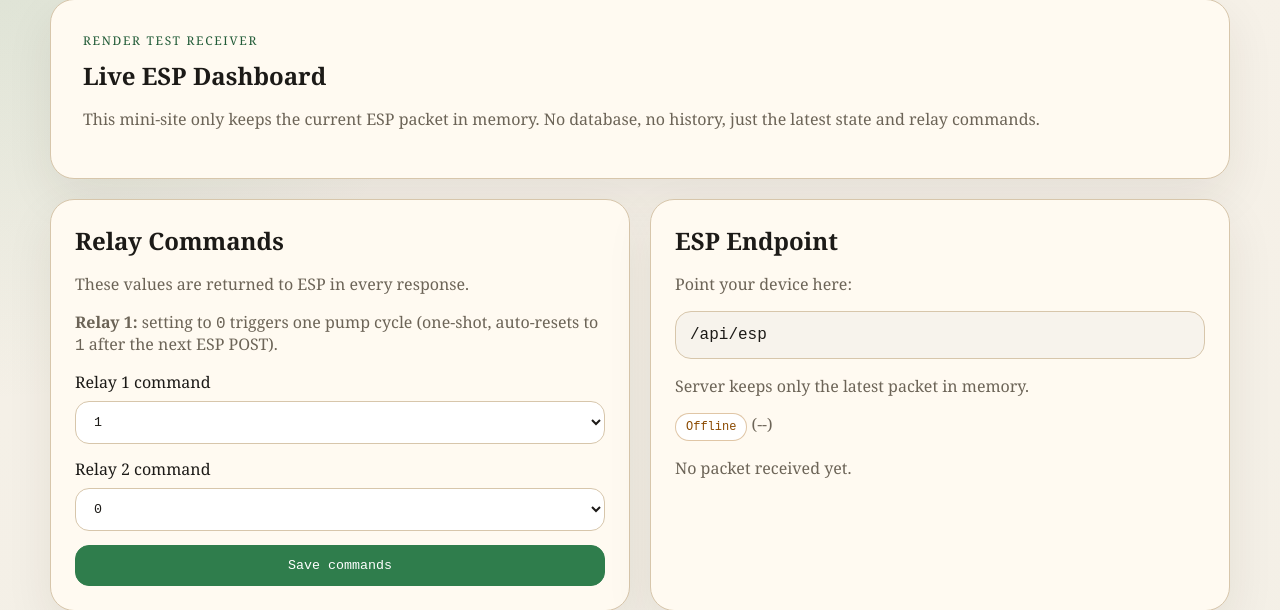
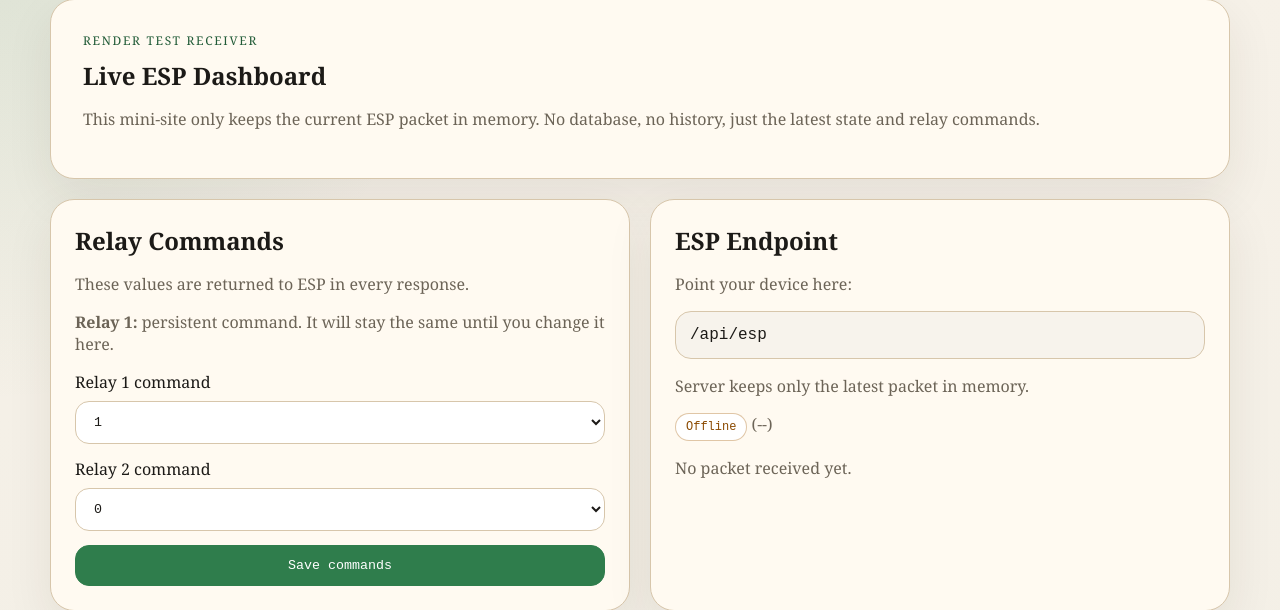
Before and after one commit to Dyman17/QUNAR_SENSORS, a FastAPI app: page / in a window 1280 px wide. Shown: the part 33-643 px from the top of the page. Run offline with FastAPI, Linux system fonts and the light colour scheme.

Commit message:
Make relay1 persistent

```diff
--- a/app.py
+++ b/app.py
@@ -190,10 +190,6 @@ def receive_esp_packet(raw_packet: dict[str, Any]):
         state.last_received_at = utc_now_iso()
         relay1_command = state.relay1_command
         relay2_command = state.relay2_command
-        # One-shot semantics for pump: if UI sets relay1_command=0, return it once,
-        # then reset back to 1 so ESP doesn't retrigger pump every cycle.
-        if relay1_command == 0:
-            state.relay1_command = 1
 
     return JSONResponse(
         {
--- a/templates/index.html
+++ b/templates/index.html
@@ -24,7 +24,7 @@
         <article class="card">
           <h2>Relay Commands</h2>
           <p class="muted">These values are returned to ESP in every response.</p>
-          <p class="muted"><strong>Relay 1:</strong> setting to <code>0</code> triggers one pump cycle (one-shot, auto-resets to <code>1</code> after the next ESP POST).</p>
+          <p class="muted"><strong>Relay 1:</strong> persistent command. It will stay the same until you change it here.</p>
           <form method="post" action="/commands" class="form">
             <label>
               <span>Relay 1 command</span>
```
